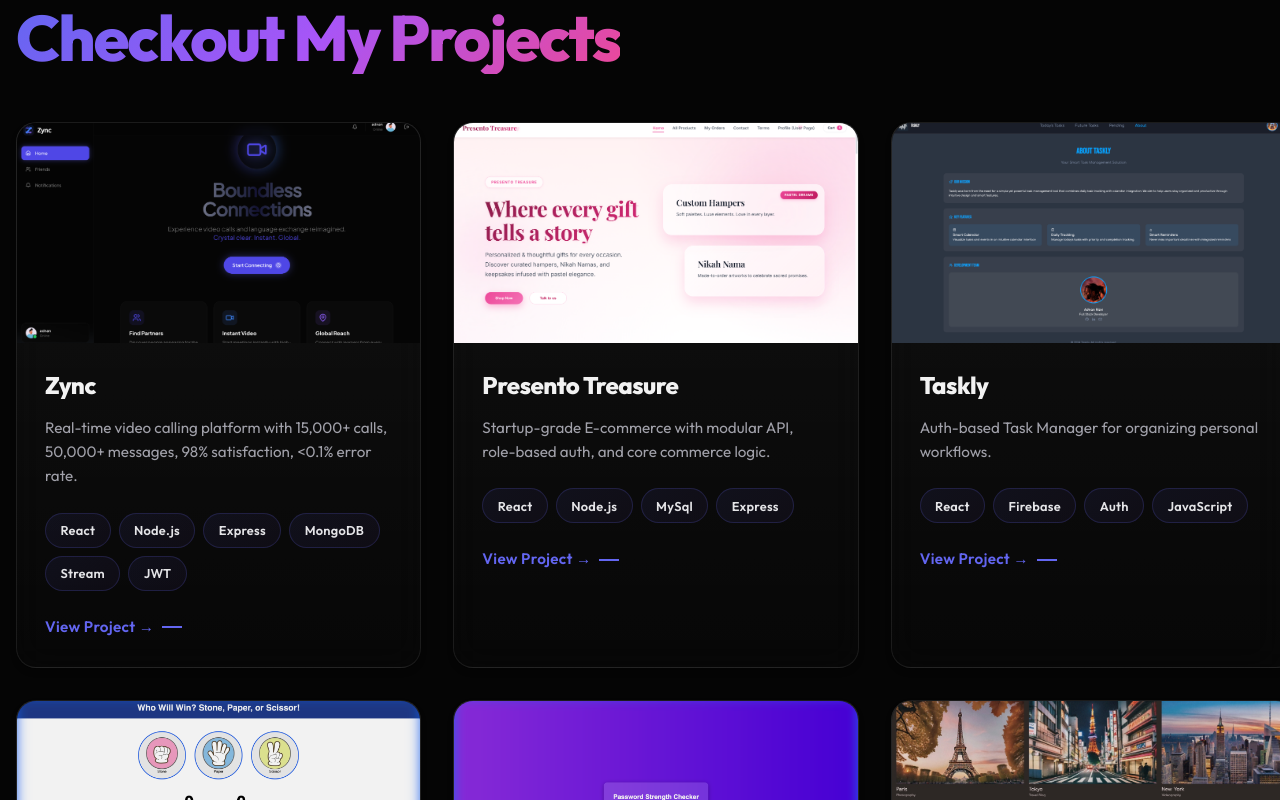
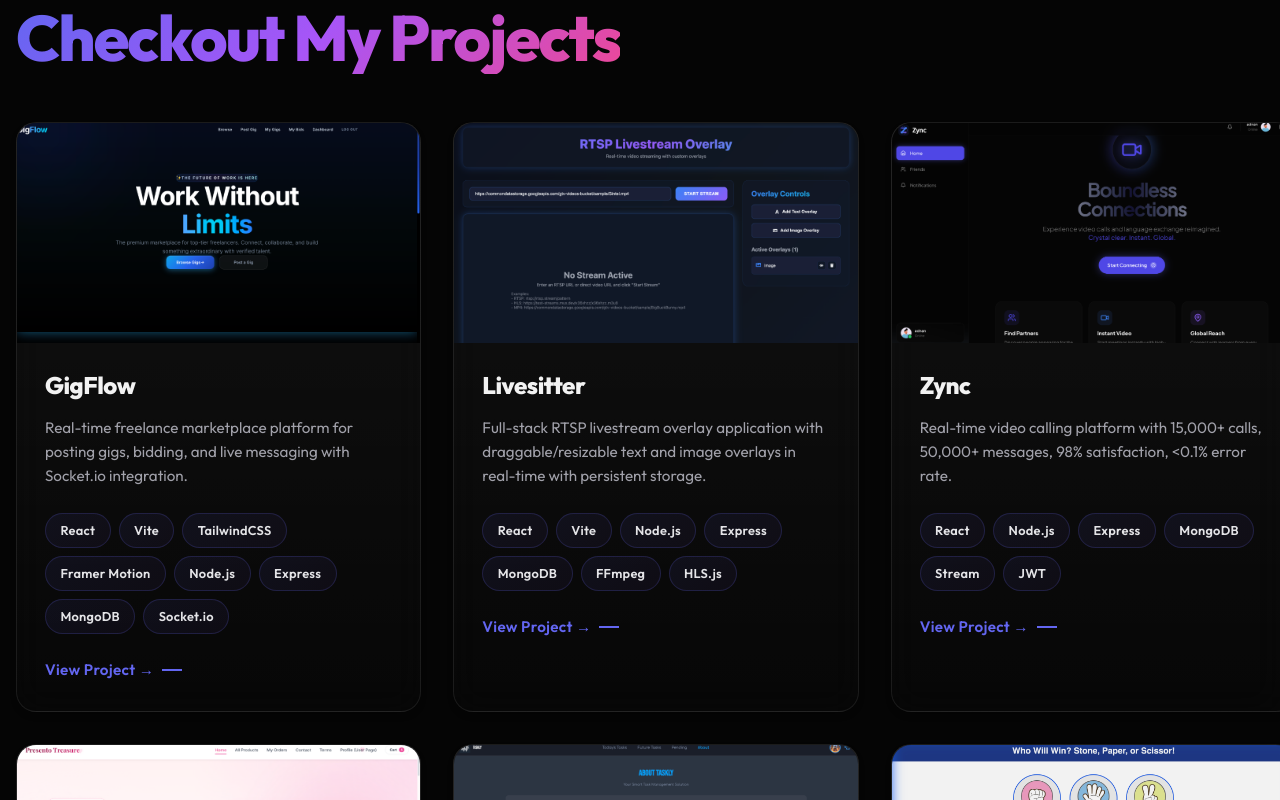
Before and after one commit to adnan275/portfolio, a React (Vite) app: page / in a window 1280 px wide. Shown: the part 2260-3060 px from the top of the page. Built offline with nearby package versions, Linux system fonts and the light colour scheme.

Commit message:
added projects

```diff
--- a/src/sections/Projects.jsx
+++ b/src/sections/Projects.jsx
@@ -3,6 +3,20 @@ import { motion } from 'framer-motion';
 import '../styles/Projects.css';
 
 const projects = [
+    {
+        title: 'GigFlow',
+        description: 'Real-time freelance marketplace platform for posting gigs, bidding, and live messaging with Socket.io integration.',
+        tags: ['React', 'Vite', 'TailwindCSS', 'Framer Motion', 'Node.js', 'Express', 'MongoDB', 'Socket.io'],
+        link: 'https://service-hive-zeta.vercel.app/',
+        image: '/projects/service-hive.png'
+    },
+    {
+        title: 'Livesitter',
+        description: 'Full-stack RTSP livestream overlay application with draggable/resizable text and image overlays in real-time with persistent storage.',
+        tags: ['React', 'Vite', 'Node.js', 'Express', 'MongoDB', 'FFmpeg', 'HLS.js'],
+        link: 'https://livesitter-woad.vercel.app/',
+        image: '/projects/livesitter.png'
+    },
     {
         title: 'Zync',
         description: 'Real-time video calling platform with 15,000+ calls, 50,000+ messages, 98% satisfaction, <0.1% error rate.',
```
Also changed, not shown: public/projects/livesitter.png (added), public/projects/service-hive.png (added).
